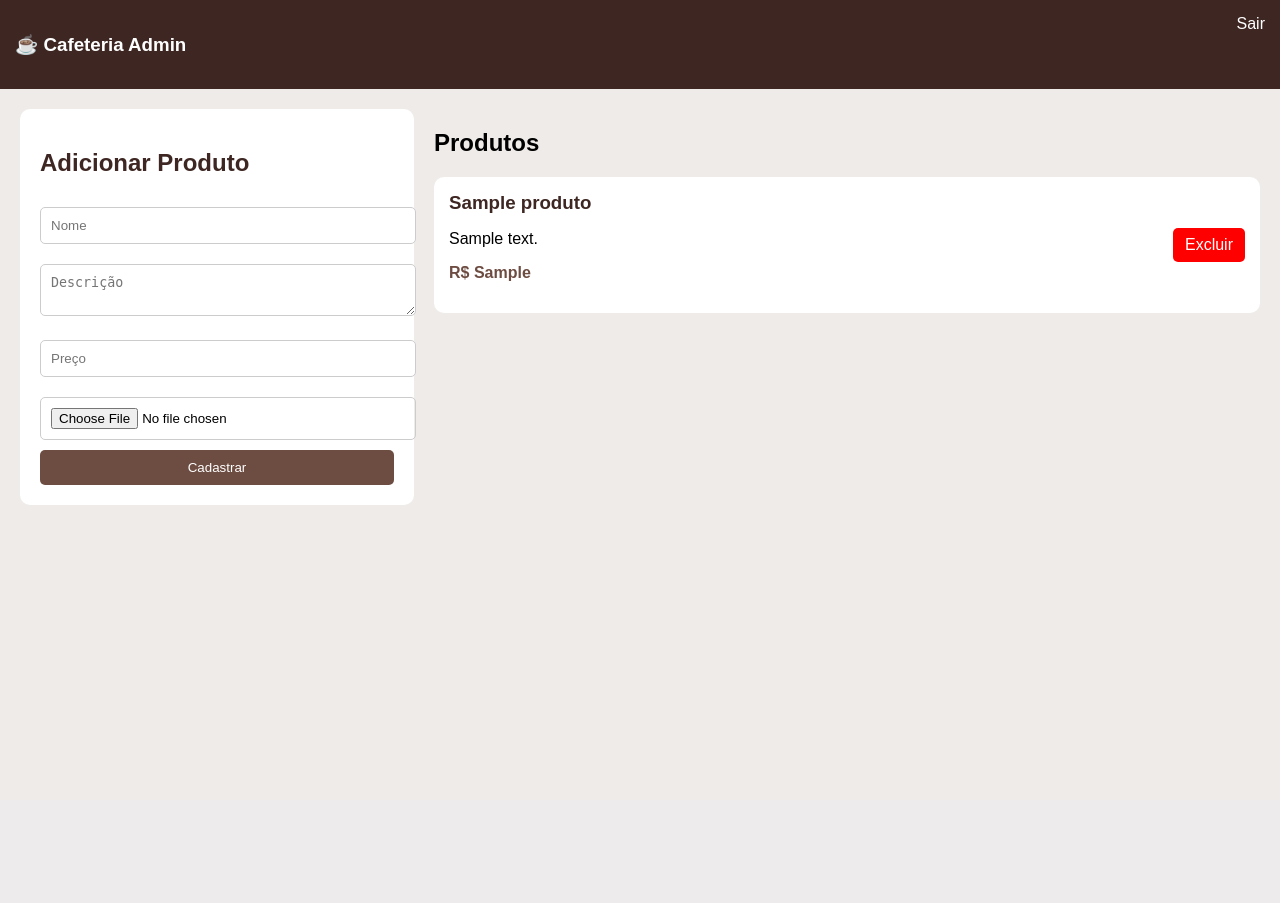
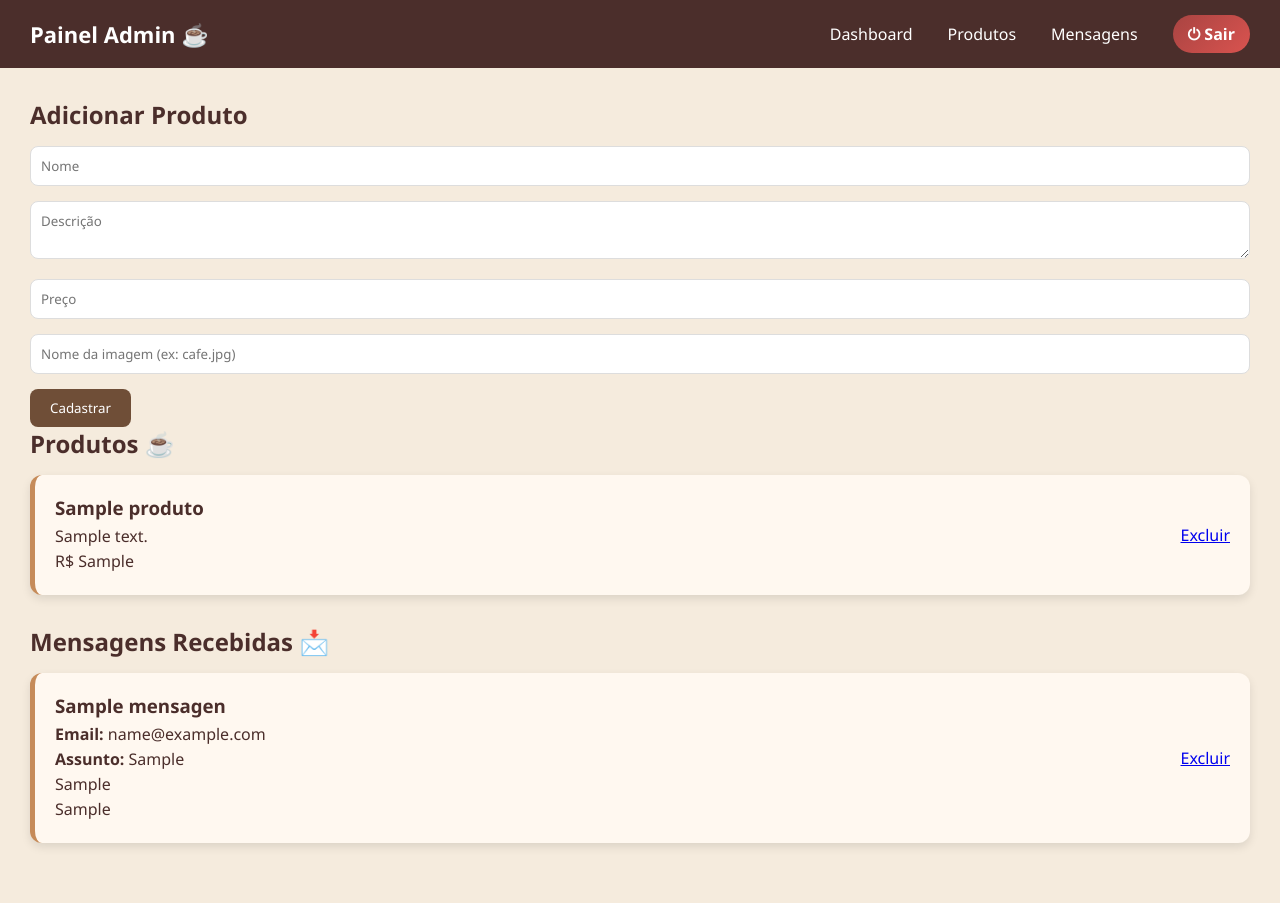
Before and after one commit to carlensromelus/projetocafeteria, a PHP site: page /admin.php in a window 1280 px wide. Before the commit the page ends 505 px from the top, so only its background shows below. Run offline with PHP 8.4, Linux system fonts and the light colour scheme; the visitor is signed in with stand-in values (Sample User, id 1); tables that the repository leaves empty or names only in its code hold one stand-in row (values such as "Sample post").

Commit message:
Organiza seções do admin.php, adiciona exclusão de mensagens e melhora a estrutura do footer no index.php

```diff
--- /dev/null
+++ b/admin.css
@@ -0,0 +1,192 @@
+/* RESET */
+* {
+    margin: 0;
+    padding: 0;
+    box-sizing: border-box;
+    font-family: 'Segoe UI', sans-serif;
+}
+
+/* BODY */
+body {
+    background-color: #F5EBDD;
+    color: #4B2E2B;
+}
+
+/* NAVBAR */
+.navbar {
+    background-color: #4B2E2B;
+    padding: 15px 30px;
+    color: #FFF;
+    display: flex;
+    justify-content: space-between;
+    align-items: center;
+}
+
+.navbar h1 {
+    font-size: 22px;
+}
+
+.navbar a {
+    color: #FFF;
+    text-decoration: none;
+    margin-left: 20px;
+    transition: 0.3s;
+}
+
+.navbar a:hover {
+    color: #C68B59;
+}
+
+/* CONTAINER */
+.container {
+    padding: 30px;
+}
+
+/* CARD */
+.card {
+    background: #FFF8F0;
+    padding: 20px;
+    border-radius: 12px;
+    box-shadow: 0 4px 10px rgba(0,0,0,0.1);
+    margin-bottom: 30px;
+}
+
+
+/* NAV LINKS */
+.nav-links {
+    display: flex;
+    align-items: center;
+    gap: 15px;
+}
+
+/* BOTÃO SAIR DESTACADO */
+.btn-sair {
+    background: linear-gradient(135deg, #a94442, #d9534f);
+    padding: 8px 15px;
+    border-radius: 20px;
+    color: white;
+    text-decoration: none;
+    font-weight: bold;
+    transition: 0.3s;
+    display: flex;
+    align-items: center;
+    gap: 5px;
+}
+
+/* HOVER */
+.btn-sair:hover {
+    transform: scale(1.05);
+    box-shadow: 0 4px 10px rgba(0,0,0,0.2);
+}
+
+/* TITULOS */
+h2 {
+    margin-bottom: 15px;
+}
+
+/* FORM */
+form input, form textarea {
+    width: 100%;
+    padding: 10px;
+    border: 1px solid #ddd;
+    border-radius: 8px;
+    margin-bottom: 15px;
+    outline: none;
+}
+
+form input:focus, form textarea:focus {
+    border-color: #C68B59;
+}
+
+/* BOTÃO */
+button {
+    background-color: #6F4E37;
+    color: #FFF;
+    border: none;
+    padding: 10px 20px;
+    border-radius: 8px;
+    cursor: pointer;
+    transition: 0.3s;
+}
+
+button:hover {
+    background-color: #C68B59;
+}
+
+/* TABELA */
+table {
+    width: 100%;
+    border-collapse: collapse;
+}
+
+table th {
+    background-color: #4B2E2B;
+    color: #FFF;
+    padding: 12px;
+}
+
+table td {
+    padding: 10px;
+    border-bottom: 1px solid #ddd;
+}
+
+/* BOTÕES AÇÃO */
+.btn-editar {
+    background-color: #C68B59;
+    padding: 5px 10px;
+    border-radius: 5px;
+    color: white;
+    text-decoration: none;
+}
+
+.btn-excluir {
+    background-color: #a94442;
+    padding: 5px 10px;
+    border-radius: 5px;
+    color: white;
+    text-decoration: none;
+}
+
+.btn-editar:hover {
+    opacity: 0.8;
+}
+
+.btn-excluir:hover {
+    opacity: 0.8;
+}
+
+/* RESPONSIVO */
+@media (max-width: 768px) {
+    .navbar {
+        flex-direction: column;
+        gap: 10px;
+    }
+
+    table {
+        font-size: 14px;
+    }
+}
+
+.lista h2 {
+    margin-bottom: 15px;
+}
+
+.card {
+    display: flex;
+    justify-content: space-between;
+    align-items: center;
+    background: #FFF8F0;
+    border-left: 5px solid #C68B59;
+}
+
+.card .info {
+    max-width: 80%;
+}
+
+.card .info h3 {
+    margin-bottom: 5px;
+}
+
+.card .info p {
+    margin: 3px 0;
+}
--- a/admin.php
+++ b/admin.php
@@ -8,7 +8,9 @@
     exit;
 }
 
-// CADASTRAR PRODUTO (SEGURO)
+// =====================
+// CADASTRAR PRODUTO
+// =====================
 if (isset($_POST["cadastrar"])) {
 
     $nome = $_POST["nome"];
@@ -17,151 +19,81 @@
     $imagem = $_POST["imagem"];
     $concact = "img/".$imagem;
 
-    $stmt = $conn->prepare("INSERT INTO produtos (nome, descricao, preco,imagem) VALUES (?, ?, ?, ?)");
-    $stmt->bind_param("ssds", $nome, $descricao, $preco,$concact);
+    $stmt = $conn->prepare("INSERT INTO produtos (nome, descricao, preco, imagem) VALUES (?, ?, ?, ?)");
+    $stmt->bind_param("ssds", $nome, $descricao, $preco, $concact);
     $stmt->execute();
 }
 
+// =====================
 // EXCLUIR PRODUTO
+// =====================
 if (isset($_GET["excluir"])) {
     $id = $_GET["excluir"];
     $conn->query("DELETE FROM produtos WHERE id=$id");
 }
 
-// BUSCAR
+// =====================
+// EXCLUIR MENSAGEM
+// =====================
+if (isset($_GET["excluir_msg"])) {
+    $id = $_GET["excluir_msg"];
+    $conn->query("DELETE FROM mensagens WHERE id=$id");
+}
+
+// =====================
+// BUSCAR DADOS
+// =====================
 $produtos = $conn->query("SELECT * FROM produtos");
+$mensagens = $conn->query("SELECT * FROM mensagens ORDER BY data_envio DESC");
 ?>
 
 <!DOCTYPE html>
 <html>
 <head>
-<title>Admin Cafeteria</title>
-
-<style>
-body {
-    margin:0;
-    font-family: Arial;
-    background:#EFEBE9;
-}
-
-/* NAVBAR */
-.nav {
-    background:#3E2723;
-    padding:15px;
-    display:flex;
-    justify-content:space-between;
-    color:white;
-}
-
-.nav a {
-    color:white;
-    text-decoration:none;
-    margin-left:15px;
-}
-
-/* CONTAINER */
-.container {
-    display:flex;
-    gap:20px;
-    padding:20px;
-}
-
-/* FORM */
-.form-box {
-    width:30%;
-    background:white;
-    padding:20px;
-    border-radius:10px;
-}
-
-.form-box h2 {
-    color:#3E2723;
-}
-
-input, textarea {
-    width:100%;
-    padding:10px;
-    margin:10px 0;
-    border-radius:5px;
-    border:1px solid #ccc;
-}
-
-button {
-    width:100%;
-    padding:10px;
-    background:#6D4C41;
-    color:white;
-    border:none;
-    border-radius:5px;
-    cursor:pointer;
-}
-
-button:hover {
-    background:#D7A86E;
-}
-
-/* LISTA */
-.lista {
-    width:70%;
-}
-
-.card {
-    background:white;
-    padding:15px;
-    margin-bottom:15px;
-    border-radius:10px;
-    display:flex;
-    justify-content:space-between;
-    align-items:center;
-}
-
-.info h3 {
-    margin:0;
-    color:#3E2723;
-}
-
-.preco {
-    color:#6D4C41;
-    font-weight:bold;
-}
-
-.excluir {
-    background:red;
-    color:white;
-    padding:8px 12px;
-    border-radius:5px;
-    text-decoration:none;
-}
-</style>
-
+    <title>Admin Cafeteria</title>
+    <link rel="stylesheet" href="admin.css">
 </head>
 
 <body>
 
 <!-- NAVBAR -->
-<div class="nav">
-    <h3>☕ Cafeteria Admin</h3>
-    <a href="logout.php">Sair</a>
+<div class="navbar">
+    <h1>Painel Admin ☕</h1>
+
+    <div class="nav-links">
+        <a href="admin.php">Dashboard</a>
+        <a href="#">Produtos</a>
+        <a href="#">Mensagens</a>
+
+        <a href="logout.php" class="btn-sair">
+            ⏻ Sair
+        </a>
+    </div>
 </div>
 
 <div class="container">
 
-    <!-- FORM CADASTRO -->
+    <!-- ===================== -->
+    <!-- CADASTRAR PRODUTO -->
+    <!-- ===================== -->
     <div class="form-box">
         <h2>Adicionar Produto</h2>
 
         <form method="POST">
-            <input type="text" name="nome" placeholder="Nome">
-            <textarea name="descricao" placeholder="Descrição"></textarea>
-            <input type="text" name="preco" placeholder="Preço">
-            <input type="file" name="imagem" placeholder="Imagem">
+            <input type="text" name="nome" placeholder="Nome" required>
+            <textarea name="descricao" placeholder="Descrição" required></textarea>
+            <input type="text" name="preco" placeholder="Preço" required>
+            <input type="text" name="imagem" placeholder="Nome da imagem (ex: cafe.jpg)" required>
+
             <button name="cadastrar">Cadastrar</button>
         </form>
     </div>
 
+    <!-- ===================== -->
     <!-- LISTA PRODUTOS -->
+    <!-- ===================== -->
     <div class="lista">
-        <h2>Produtos</h2>
+        <h2>Produtos ☕</h2>
 
         <?php while($p = $produtos->fetch_assoc()) { ?>
             <div class="card">
@@ -176,7 +108,29 @@
                 </a>
             </div>
         <?php } ?>
+    </div>
 
+    <!-- ===================== -->
+    <!-- MENSAGENS -->
+    <!-- ===================== -->
+    <div class="lista">
+        <h2>Mensagens Recebidas 📩</h2>
+
+        <?php while($m = $mensagens->fetch_assoc()) { ?>
+            <div class="card">
+                <div class="info">
+                    <h3><?php echo $m["nome"]; ?></h3>
+                    <p><strong>Email:</strong> <?php echo $m["email"]; ?></p>
+                    <p><strong>Assunto:</strong> <?php echo $m["assunto"]; ?></p>
+                    <p><?php echo $m["mensagem"]; ?></p>
+                    <p class="preco"><?php echo $m["data_envio"]; ?></p>
+                </div>
+
+                <a class="excluir" href="?excluir_msg=<?php echo $m["id"]; ?>">
+                    Excluir
+                </a>
+            </div>
+        <?php } ?>
     </div>
 
 </div>
--- a/conexao.php
+++ b/conexao.php
@@ -13,6 +13,7 @@
 // Cria conexão
 $conn = new mysqli($host, $user, $pass, $db);
 
+
 // Verifica erro de conexão
 if ($conn->connect_error) {
     die("❌ Erro de conexão com o banco de dados: " . $conn->connect_error);
```
Also changed, not shown: enviarEmail.php (+42 -19 lines), index.php (+103 -3 lines), 2 other files.
